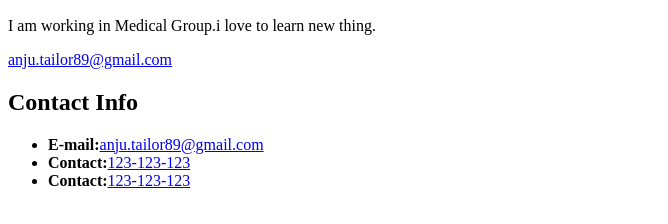
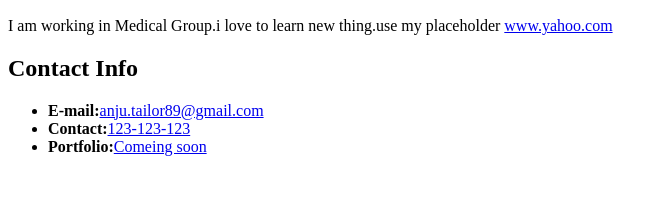
Before and after one commit to anjutailor/my_class_work, a plain HTML site: page second_day_stuff/Bio.html in a window 1280 px wide. Shown: the part 330-554 px from the top of the page, without its empty margins (0-668 px from the left). Drawn offline with Linux system fonts and the light colour scheme.

Commit message:
changes done

```diff
--- a/second_day_stuff/Bio.html
+++ b/second_day_stuff/Bio.html
@@ -3,9 +3,13 @@
   <head>
     <meta charset="UTF8" />
     <title>Student Bio</title>
-  </head>
+  <link rel="stylesheet" href="Bio.css"/>
   <body>
+    <header>
       <h1>Student Bio</h1>
+  </header>
+  <div>
+    <section class="hx">
       <h2>Anju Tailor</h2>
       <img
         src="https://lh3.googleusercontent.com/ccb_Ki9XEnoYmw1CG0LHCfqav1zL9P0OfHjOCzc473sSC049LLSmOK12TEk13MUly59HOwU=s95"
@@ -13,13 +17,18 @@
         width="200"
         height="200"
       />
-    <p>I am working in Medical Group.i love to learn new thing.</p>
-    <a href="#">anju.tailor89@gmail.com</a>
+    <p>
+      I am working in Medical Group.i love to learn new thing.use my placeholder
+      <a href="#">www.yahoo.com</a>
+    </p>
+
     <h2>Contact Info</h2>
     <ul>
       <li><strong>E-mail:</strong><a href="#">anju.tailor89@gmail.com</a></li>
       <li><strong>Contact:</strong><a href="#">123-123-123</a></li>
-      <li><strong>Contact:</strong><a href="#">123-123-123</a></li>
+      <li><strong>Portfolio:</strong><a href="#">Comeing soon</a></li>
     </ul>
+  </div>
+  </section>
   </body>
 </html>
```
Lines whose indentation alone changed are shown as unchanged.
